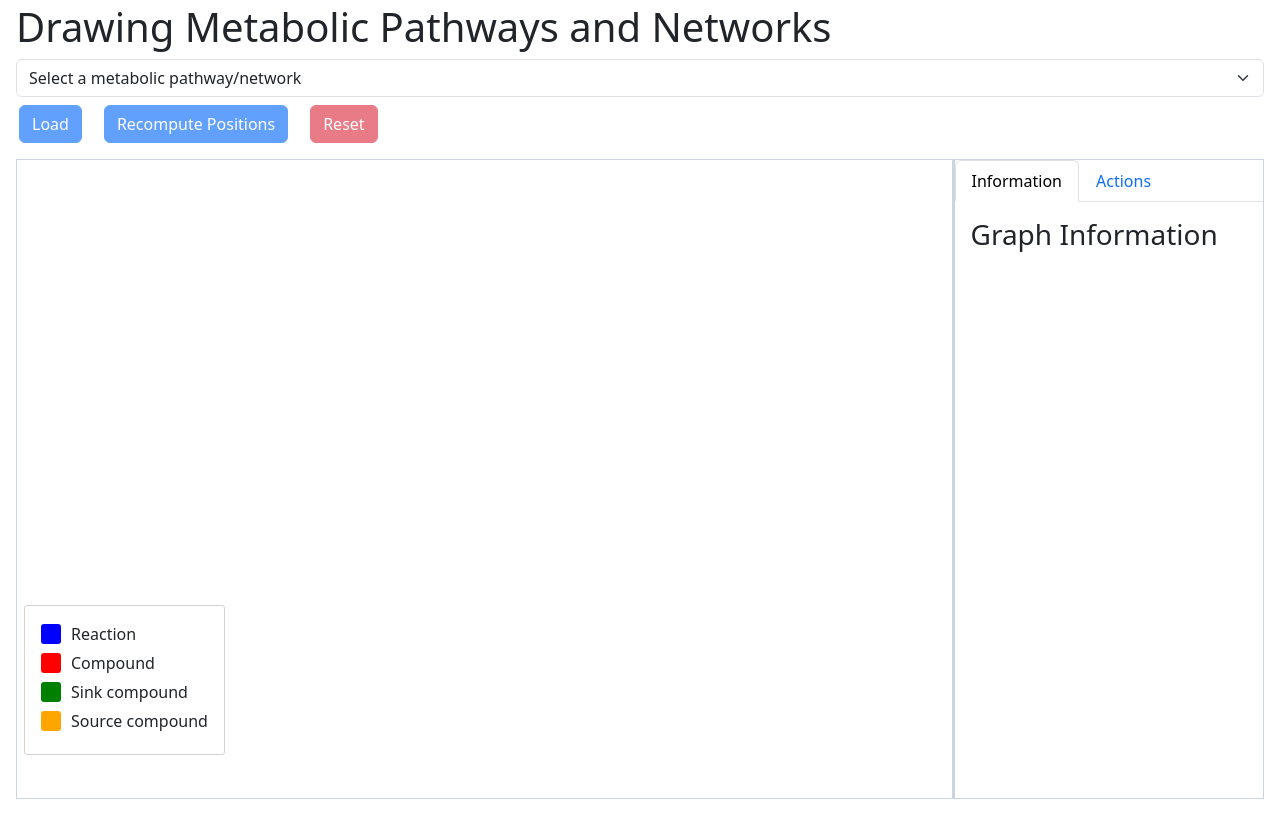
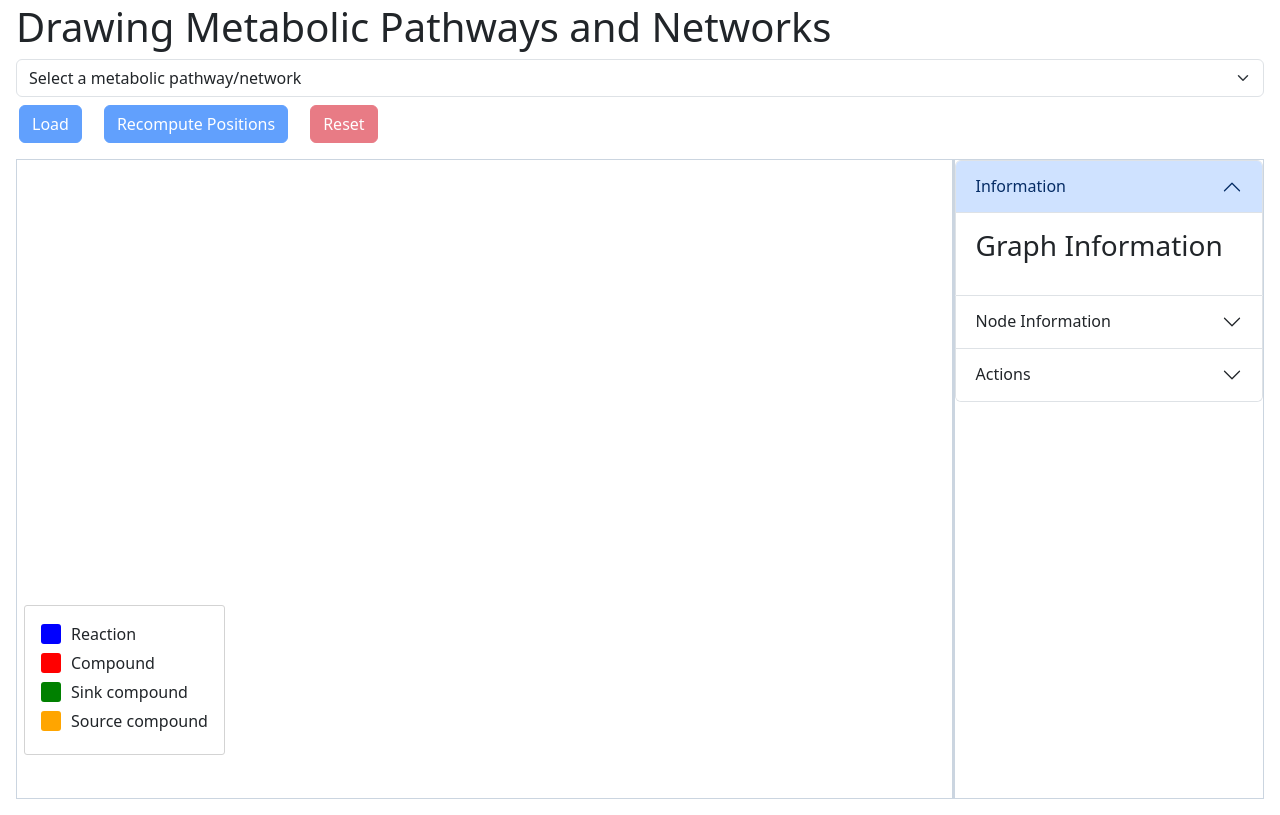
Before and after one commit to LauraHPG/TFG-Drawing-oriented-metabolic-pathways-and-networks, a Django app: template TFG_Project/tfgWeb/templates/index.html in a window 1280 px wide. Shown: the part 13-828 px from the top of the page. Run offline with Django 5.2, Linux system fonts and the light colour scheme; the template is opened without the code that fills it: most values are stand-ins (such as "Sample title", 1, 10 or a date in 2020); data that the repository does not hold is empty; some libraries are stand-ins or nearby versions.

Commit message:
info config from tabs to accordion

```diff
--- a/TFG_Project/tfgWeb/templates/index.html
+++ b/TFG_Project/tfgWeb/templates/index.html
@@ -166,13 +166,16 @@
         <div class="resizer" id="dragMe"></div>
         <div id="infoConfig">
 
-            <div class="nav nav-tabs" id="nav-tab" role="tablist">
-                <a class="nav-link active" id="nav-information-tab" data-bs-toggle="tab" href="#nav-information" role="tab" aria-controls="nav-information" aria-selected="true">Information</a>
-                <a class="nav-link" id="nav-actions-tab" data-bs-toggle="tab" href="#nav-actions" role="tab" aria-controls="nav-actions" aria-selected="false">Actions</a>
-            </div>
+            <div class="accordion" id="accordionPanelsStayOpenExample">
+                <div class="accordion-item">
+                  <h2 class="accordion-header">
+                    <button class="accordion-button" type="button" data-bs-toggle="collapse" data-bs-target="#panelsStayOpen-collapseOne" aria-expanded="true" aria-controls="panelsStayOpen-collapseOne">
+                      Information
+                    </button>
+                  </h2>
+                  <div id="panelsStayOpen-collapseOne" class="accordion-collapse collapse show">
+                    <div class="accordion-body">
 
-            <div class="tab-content" id="nav-tabContent">
-                <div class="tab-pane fade show active" id="nav-information" role="tabpanel" aria-labelledby="nav-information-tab">
                         <div id="Information">
                             <div id="graphInfo">
                                 <h3>Graph Information</h3>
@@ -182,8 +185,21 @@
                                 <p id="numCCs"></p>
                             </div>
 
+                        </div>
+
+                    </div>
+                  </div>
+                </div>
+                <div class="accordion-item">
+                    <h2 class="accordion-header">
+                      <button class="accordion-button collapsed" type="button" data-bs-toggle="collapse" data-bs-target="#panelsStayOpen-collapseTwo" aria-expanded="true" aria-controls="panelsStayOpen-collapseOne">
+                        Node Information
+                      </button>
+                    </h2>
+                    <div id="panelsStayOpen-collapseTwo" class="accordion-collapse collapse">
+                      <div class="accordion-body">
+
                         <div id="nodeInfo" hidden>
-                            <hr>
                             <h3>Node Information</h3>
                             <h4 id="nodeId"></h4>
                             <p>Predecesors:</p>
@@ -196,12 +212,19 @@
 
                       </div>
                     </div>
-                <div class="tab-pane fade" id="nav-actions" role="tabpanel" aria-labelledby="nav-actions-tab">
+                  </div>
+                <div class="accordion-item">
+                  <h2 class="accordion-header">
+                    <button class="accordion-button collapsed" type="button" data-bs-toggle="collapse" data-bs-target="#panelsStayOpen-collapseThree" aria-expanded="false" aria-controls="panelsStayOpen-collapseTwo">
+                      Actions
+                    </button>
+                  </h2>
+                  <div id="panelsStayOpen-collapseThree" class="accordion-collapse collapse">
+                    <div class="accordion-body">
                         <div id="Actions">
                             <h4>Split high degree components</h4>
                             <p id="highestDegree"></p>
                             <form id="splitHighDegreeForm">
-                        <!-- <input id="degreeThreshhold" type="number" min="0"> -->
                                 <p id="selectedValue"></p>
 
                                 <input type="range" class="form-range" min="0" id="degreeThreshhold">
@@ -219,6 +242,8 @@
                             <form id="duplicateSelectedNode">
                                 <input type="submit" value="Split" class="btn btn-outline-primary" id="duplicateSelectedNodeButton" />
                             </form>
+                        </div>
+                    </div>
                   </div>
                 </div>
               </div>
```
Lines whose indentation alone changed are shown as unchanged.
